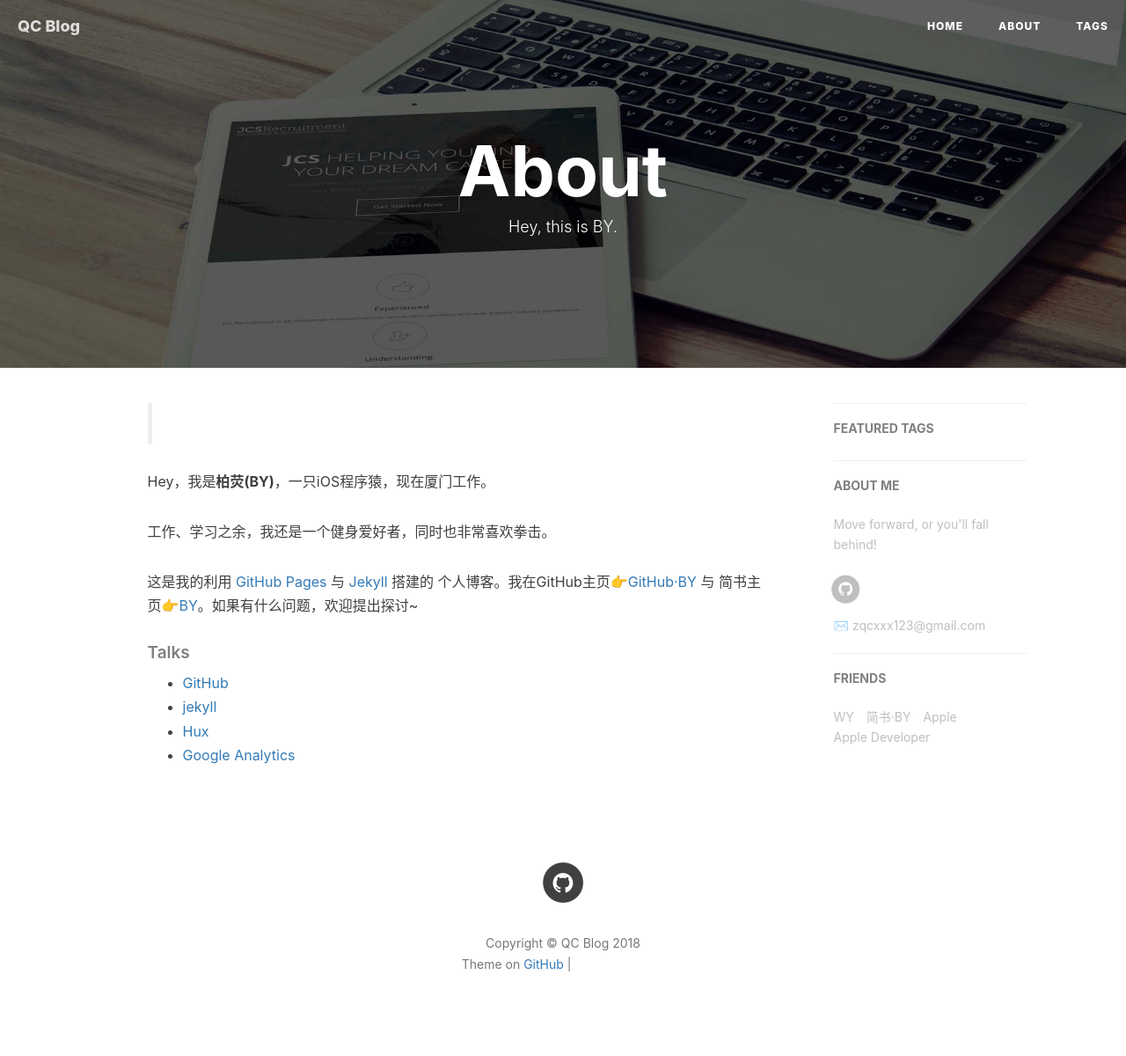
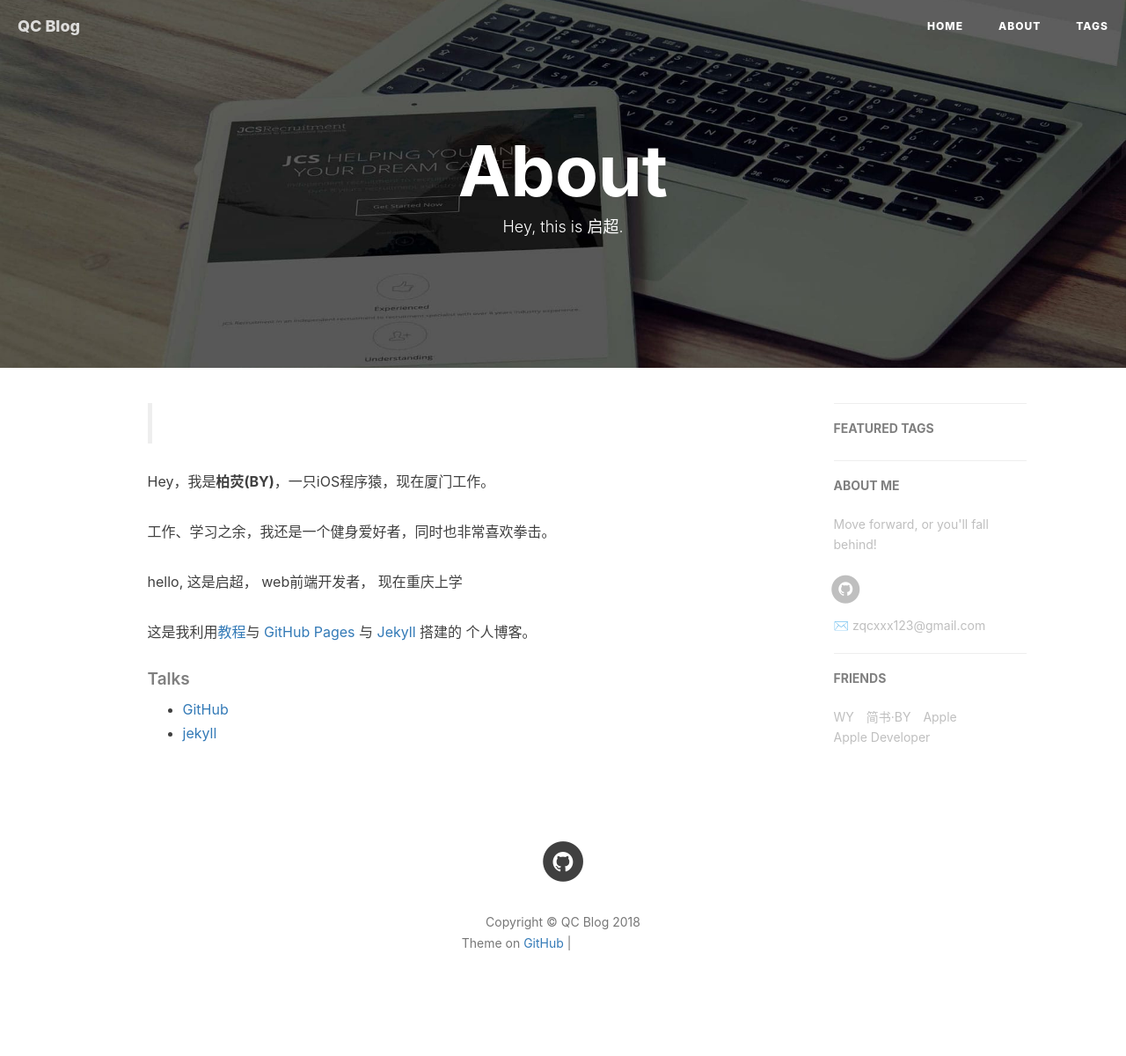
Before and after one commit to zqcxxx/zqcxxx.github.io, a Jekyll site: the page built from about.html, in a window 1280 px wide. Shown: the whole page at 88% size. Built offline with Jekyll 4.4.1, drawn with Linux system fonts in a browser that asks for light colours; nearby versions of some CDN libraries; comment, search, counter and statistics services are not loaded; after the commit the page ends 1176 px from its top, so only the background shows below that; grey boxes are pictures that could not be loaded.

Commit message:
fix about

```diff
--- a/about.html
+++ b/about.html
@@ -1,17 +1,10 @@
 ---
 layout: page
 title: "About"
-description: "Hey, this is BY."
+description: "Hey, this is 启超."
 header-img: "img/post-bg-rwd.jpg"
 ---
 
-<!-- Language Selector -->
-<!-- <select class="sel-lang" onchange= "onLanChange(this.options[this.options.selectedIndex].value)">
-    <option value="0" selected> 中文 Chinese </option>
-    <option value="1"> 英文 English </option>
-</select> -->
-
-<!-- Chinese Version -->
 <div class="zh post-container">
 
     <!--copied from markdown -->
@@ -21,40 +14,16 @@ header-img: "img/post-bg-rwd.jpg"
 
     <p>工作、学习之余，我还是一个健身爱好者，同时也非常喜欢拳击。</p>
 
-    <p>这是我的利用 <a href="https://pages.github.com/">GitHub Pages</a> 与 <a href="http://jekyll.com.cn/">Jekyll</a> 搭建的 个人博客。我在GitHub主页<a href="https://github.com/qiubaiying">👉GitHub·BY</a> 与 简书主页<a href="https://http://www.jianshu.com/u/e71990ada2fd">👉BY</a>。如果有什么问题，欢迎提出探讨~</p>
-
-    <p></p>
+    <p>hello, 这是启超， web前端开发者， 现在重庆上学</p>
+    <p>这是我利用<a href="https://www.jianshu.com/p/e68fba58f75c">教程</a>与 <a href="https://pages.github.com/">GitHub Pages</a> 与 <a href="http://jekyll.com.cn/">Jekyll</a> 搭建的 个人博客。</p>
 
     <h5>Talks</h5>
 
     <ul>
         <li><a href="https://github.com">GitHub</a></li>
         <li><a href="http://jekyll.com.cn/">jekyll</a></li>
-        <li><a href="http://huangxuan.me/">Hux</a></li>
-        <li><a href="https://analytics.google.com/analytics">Google Analytics</a></li>
     </ul>
 </div>
-
-<!-- English Version -->
-<!-- <div class="en post-container">
-    <blockquote><p>Yet another iOS Developer. <br>
-    Yet another Life-long Student.</p></blockquote>
-
-    <p>Hi, I am <strong>Baiying Qiu</strong>，you can call me <strong>BY</strong>. I am an iOS software engineer and currently working in Xiamen</p>
-
-    <p>This is my personal blog, through making Github Pages and Jekyll.My GitHub  👉 <a href="http://github.com/qiubaiying">Github·BY</a>.</p>
-
-    <p>I am a sports enthusiast, I like fitness, running and boxing.</p>
-
-    <h5>Talks</h5>
-
-    <ul>
-    <li><a href="https://github.com">GitHub</a></li>
-    <li><a href="http://jekyll.com.cn/">jekyll</a></li>
-    <li><a href="https://pages.github.com/">GitHub Pages</a></li>
-    <li><a href="https://qiubaiying.github.io">BY</a></li>
-    </ul>
-</div> -->
 
 <!-- Handle Language Change -->
 <script type="text/javascript">
```
